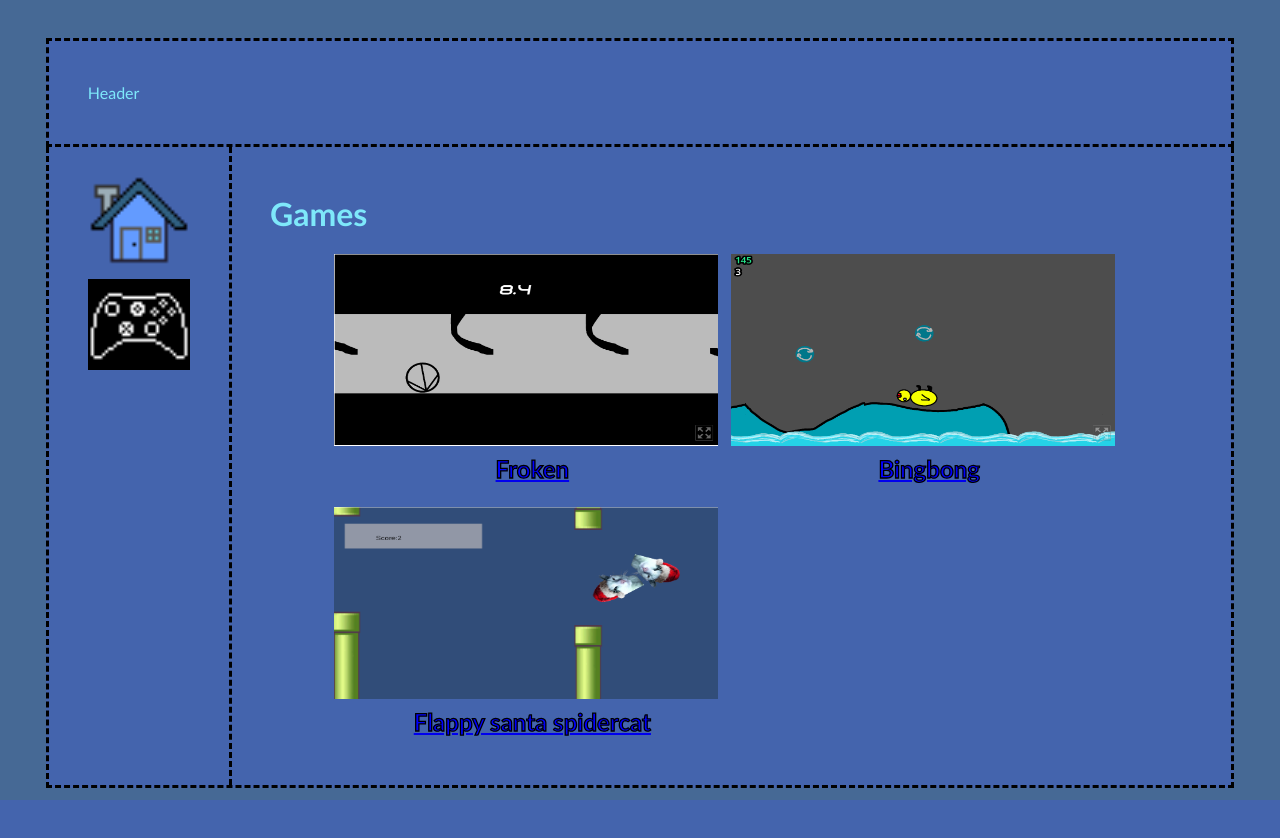
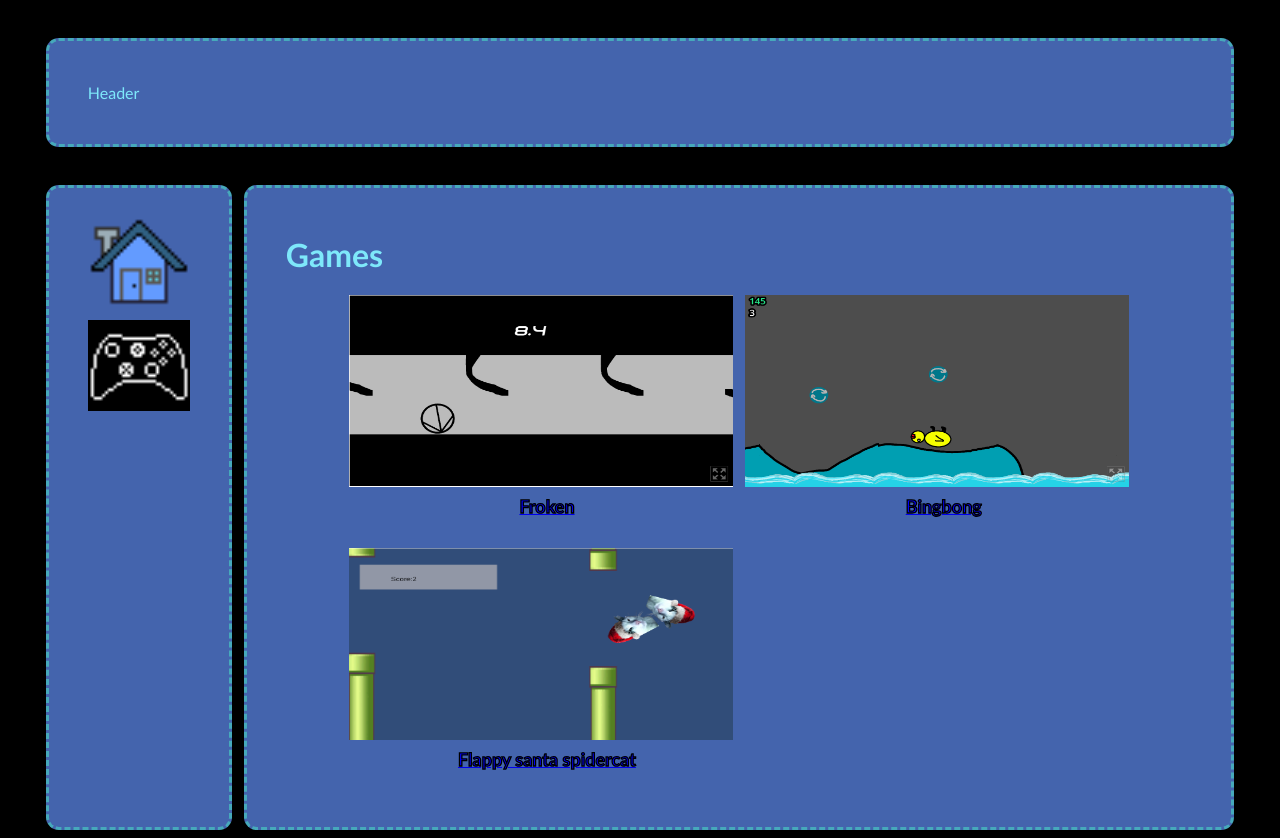
Before and after one commit to Martycat111/40flask60, a Flask app: page /Games in a window 1280 px wide. Before the commit the page ends 800 px from the top, so only its background shows below. Run offline with Flask 3, Linux system fonts and the light colour scheme.

Commit message:
New style idea

```diff
--- a/static/styles.css
+++ b/static/styles.css
@@ -1,5 +1,5 @@
 body {
-    background-color: rgb(70, 105, 149);
+    background-color: black;
 }
 p {
     color: #7EE8FA;
@@ -9,31 +9,31 @@ h1 {
     color: #7EE8FA;
     font-family: 'Trebuchet MS', 'Lucida Sans Unicode', 'Lucida Grande', 'Lucida Sans', Arial, sans-serif;
 }
+
+.bg {
+    background-color: #4464AD;
+}
+
+.border {
+    border: dashed #46a9bb;
+    border-radius: 1vw;
+}
+
 header {
-    margin-top: 3vw;
-    margin-right: 3vw;
-    margin-left: 3vw;
+    margin: 3vw;
     padding: 2vw 3vw;
-
-    background-color: #4464AD;
-    border: dashed black;
 }
 .content {
     margin-right: 3vw;
     margin-left: 3vw;
 
-    background-color: #4464AD;
-    border: dashed black;
-    border-top: none;
-
     display: flex;
-
+    gap: 1vw;
 }
 nav {
     padding: 3vw;
     padding-top: 2vw;
     width: 8vw;
-    border-right: dashed black;
 }
 nav a img{
     width: 8vw;
@@ -67,7 +67,7 @@ nav a img{
 }
 .game p {
     color: blue;
-    font-size: x-large;
+    font-size: large;
     -webkit-text-stroke: 0.1vw black;
 
     font-weight: bold;
--- a/templates/base.html
+++ b/templates/base.html
@@ -5,11 +5,11 @@
     <link rel="stylesheet" href="{{ url_for('static', filename='styles.css') }}">
   </head>
   <body>
-    <header>
+    <header class="border bg">
         <p>Header</p>
     </header>
     <div class="content">
-        <nav>
+        <nav class="border bg">
             <!-- Left side navigation -->
             <a href="/">
                 <img src="img/Home.png">
@@ -18,7 +18,7 @@
                 <img src="img/Xbox360.png">
             </a>
         </nav>
-        <div class="right">
+        <div class="right border bg">
             <!-- Content on the right side -->
             {% block content %}{% endblock %}
         </div>
```
